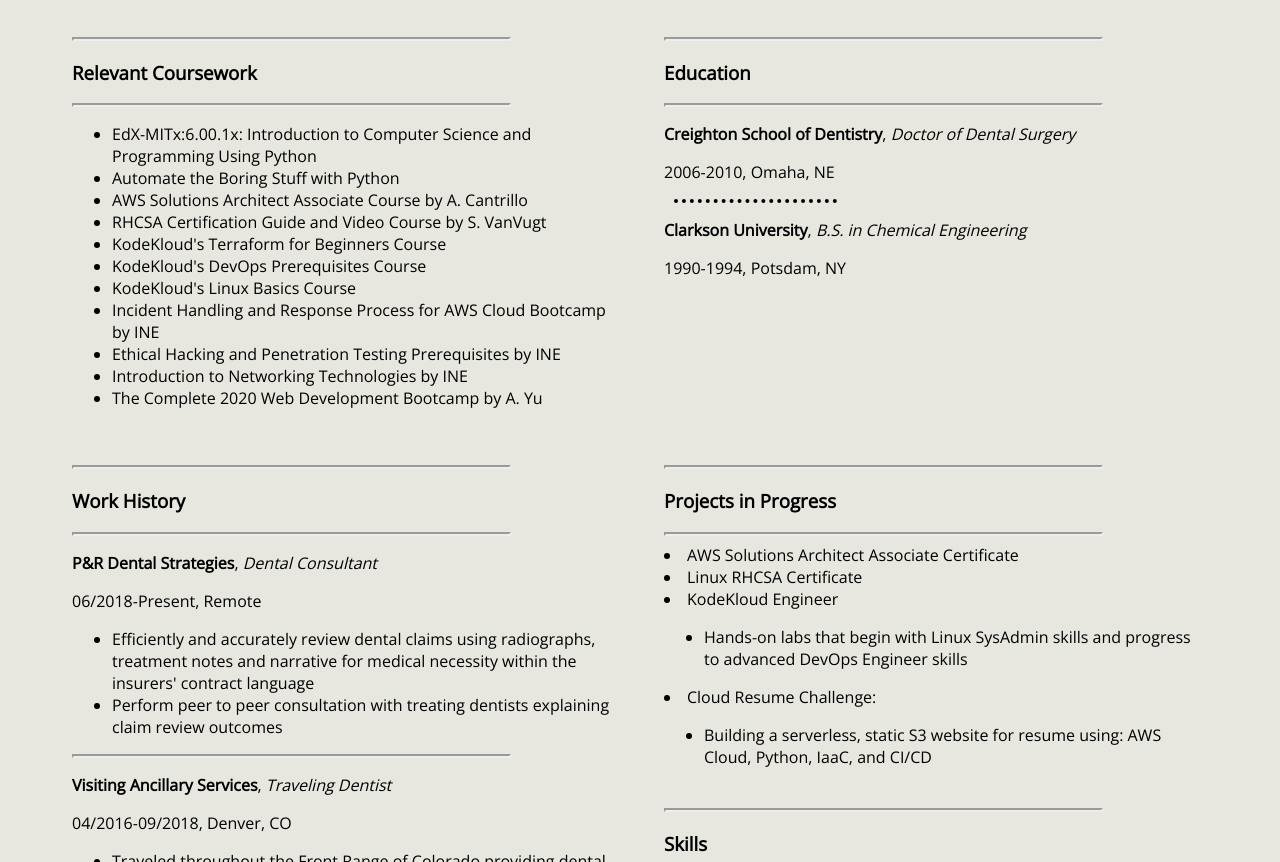
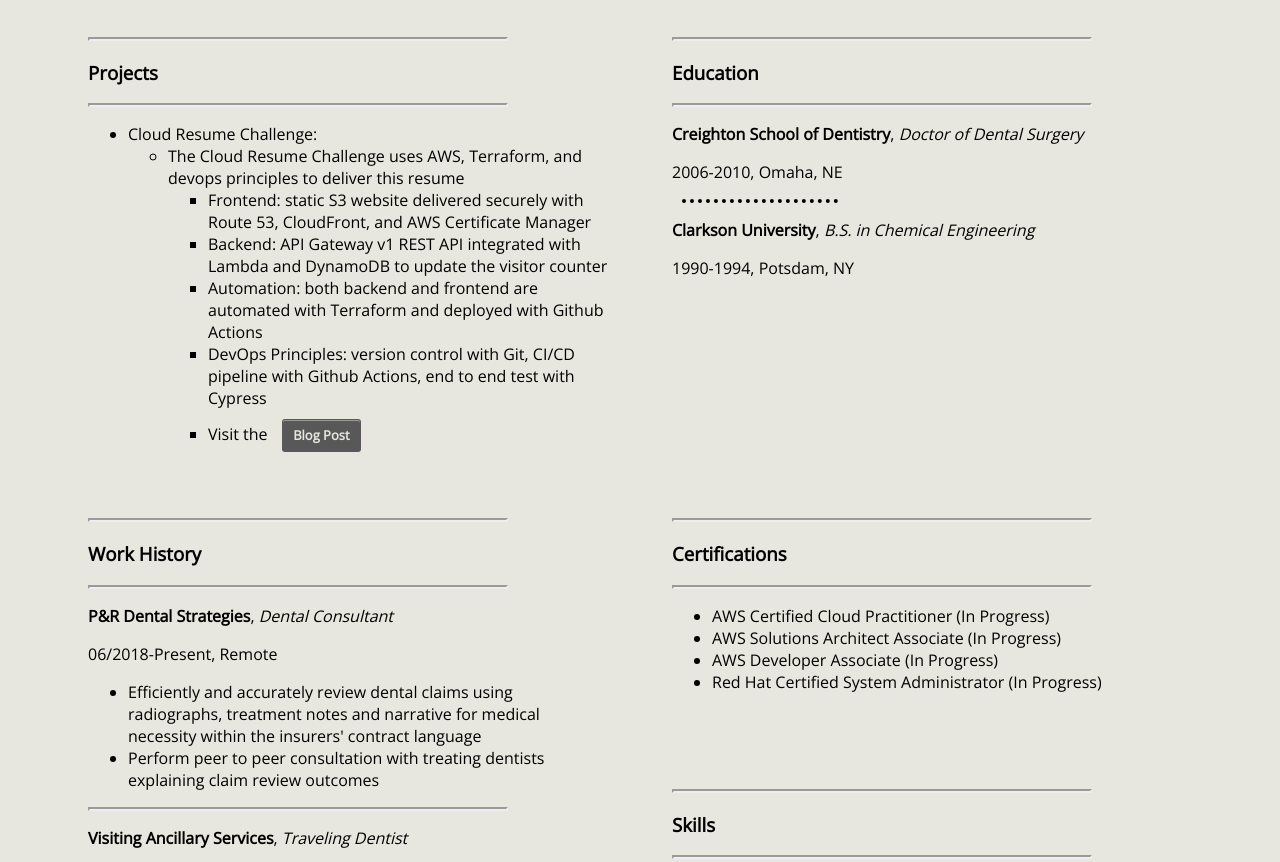
Before and after one commit to CuriousCloud/Cloud-Resume-Challenge, a website: page frontend_files/index.html in a window 1280 px wide. Shown: the part 176-1038 px from the top of the page. Drawn offline with nearby package versions, Linux system fonts and the light colour scheme; no server answers.

Commit message:
resume edit

```diff
--- a/frontend_files/index.html
+++ b/frontend_files/index.html
@@ -58,6 +58,19 @@
       <p>1990-1994, Potsdam, NY</p>
     </section>
 
+    <section class="certifications">
+      <!-- <div class="skills"> -->
+        <hr>
+        <h3>Certifications</h3>
+        <hr>
+      <ul>
+        <li>AWS Certified Cloud Practitioner (In Progress)</li>
+        <li>AWS Solutions Architect Associate (In Progress)</li>
+        <li>AWS Developer Associate (In Progress)</li>
+        <li>Red Hat Certified System Administrator (In Progress)</li>
+      </ul> <!-- </div> -->
+    </section>
+
     <section class="coursework">
       <hr class="headerline">
       <h3>Relevant Coursework</h3>
@@ -65,11 +78,12 @@
       <ul>
         <li>EdX-MITx:6.00.1x: Introduction to Computer Science and Programming Using Python</li>
         <li>Automate the Boring Stuff with Python</li>
-        <li>AWS Solutions Architect Associate Course by A. Cantrillo</li>
+        <li>AWS Solutions Architect and Developer Associate by A. Cantrill</li>
         <li>RHCSA Certification Guide and Video Course by S. VanVugt</li>
-        <li>KodeKloud's Terraform for Beginners Course</li>
-        <li>KodeKloud's DevOps Prerequisites Course</li>
-        <li>KodeKloud's Linux Basics Course</li>
+        <li>Terraform for Beginners by KodeKloud</li>
+        <li>Hashicorp Certified Terraform Associate by KodeKloud (In Progress)</li>
+        <li>DevOps Prerequisites by KodeKloud</li>
+        <li>Linux Basics by KodeKloud</li>
         <li>Incident Handling and Response Process for AWS Cloud Bootcamp by INE</li>
         <li>Ethical Hacking and Penetration Testing Prerequisites by INE</li>
         <li>Introduction to Networking Technologies by INE</li>
@@ -77,27 +91,33 @@
       </ul>
     </section>
 
-    <section class="projects-skills">
-      <div class="projects">
+    <section class="projects">
+      <!-- <div class="projects"> -->
         <hr>
-        <h3 class="projects">Projects in Progress</h3>
+        <h3>Projects</h3>
         <hr>
-        <li>AWS Solutions Architect Associate Certificate</li>
-        <li>Linux RHCSA Certificate</li>
-        <li>KodeKloud Engineer</li>
-        <ul>
-          <li>Hands-on labs that begin with Linux SysAdmin skills and progress to advanced DevOps Engineer skills
-        </ul>
+      <ul>
         <li>Cloud Resume Challenge:</li>
         <ul>
-          <li>Building a serverless, static S3 website for resume using: AWS Cloud, Python, IaaC, and CI/CD
+          <li>The Cloud Resume Challenge uses AWS, Terraform, and devops principles to deliver this resume
+            <ul>
+              <li>Frontend: static S3 website delivered securely with Route 53, CloudFront, and AWS Certificate Manager</li>
+              <li>Backend: API Gateway v1 REST API integrated with Lambda and DynamoDB to update the visitor counter</li>
+              <li>Automation: both backend and frontend are automated with Terraform and deployed with Github Actions</li>
+              <li>DevOps Principles: version control with Git, CI/CD pipeline with Github Actions, end to end test with Cypress</li>
+              <li>Visit the <a class="button" href="https://dev.to/curiouscloud/are-cors-errors-like-pulling-teeth-a-dentist-completes-the-cloud-resume-challenge-2a45-temp-slug-477938?preview=64a564ab48aed8bfe124097ab63fff4f35b79ff16602e15ca8e3acbe866694ba79fb5e74a5fc50db0604ff1e1344d482fe2768d589b4a2328ff0d63e" target="_blank">Blog Post</a></li>
+            </ul>
         </ul>
-      </div>
+      </ul>
+      <!-- </div> -->
+    </section>
 
-      <div class="skills">
+    <section class="skills">
+      <!-- <div class="skills"> -->
         <hr>
         <h3>Skills</h3>
         <hr>
+      <ul>
         <li>AWS Cloud
         <li>Terraform</li>
         <li>Docker</li>
@@ -106,7 +126,8 @@
         <li>Git</li>
         <li>Basic Networking</li>
         <li>HTML and CSS</li>
-      </div>
+      </ul>
+      <!-- </div> -->
     </section>
 
     <section class="work">
--- a/frontend_files/styles.css
+++ b/frontend_files/styles.css
@@ -26,13 +26,14 @@
   display: grid;
   grid-template-columns: 1.5em 1fr 1fr 1.5em;
   grid-template-rows: auto;
-  grid-column-gap: 3em;
+  grid-column-gap: 4em;
   grid-row-gap: 2em;
   grid-template-areas:
     ". name contact ."
-    ". coursework education ."
-    ". work projects-skills ."
-    ". work projects-skills ."
+    ". projects education ."
+    ". work certifications ."
+    ". work skills ."
+    ". work coursework ."
     ". counter counter .";
 }
 
@@ -63,6 +64,36 @@
   color: #2180f8;
 }
 
+.button {
+  background-color: #585858;
+  border: 1px solid transparent;
+  border-radius: 3px;
+  box-shadow: rgba(255, 255, 255, .4) 0 1px 0 0 inset;
+  box-sizing: border-box;
+  color: #E7E7DF;
+  cursor: pointer;
+  display: inline-block;
+  font-family: 'Open Sans', sans-serif;
+  font-size: 13px;
+  font-weight: 600;
+  line-height: 1.15385;
+  margin: 10px;
+  outline: none;
+  padding: 8px .8em;
+  position: relative;
+  text-align: center;
+  text-decoration: none;
+  user-select: none;
+  -webkit-user-select: none;
+  touch-action: manipulation;
+  vertical-align: baseline;
+  white-space: nowrap;
+}
+
+.button:hover {
+  background-color: #07c;
+}
+
 .coursework {
   grid-area: coursework;
 }
@@ -75,8 +106,16 @@
   grid-area: education;
 }
 
-.projects-skills {
-  grid-area: projects-skills;
+.certifications {
+  grid-area: certifications;
+}
+
+.projects {
+  grid-area: projects;
+}
+
+.skills {
+  grid-area: skills;
 }
 
 .counter {
@@ -103,8 +142,10 @@
       ". name ."
       ". contact ."
       ". education ."
+      ". certifications ."
+      ". projects ."
+      ". skills ."
       ". coursework ."
-      ". projects-skills ."
       ". work ."
       ". counter .";
   }
```
